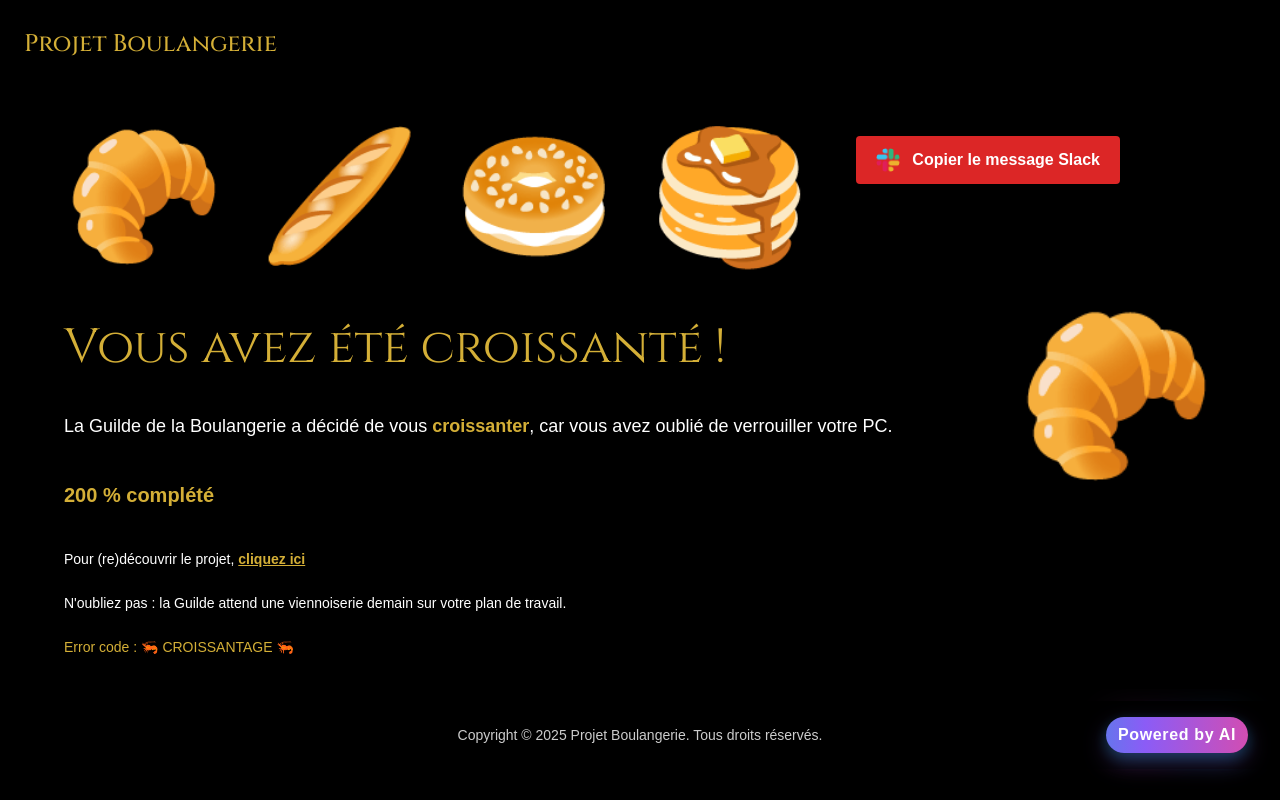
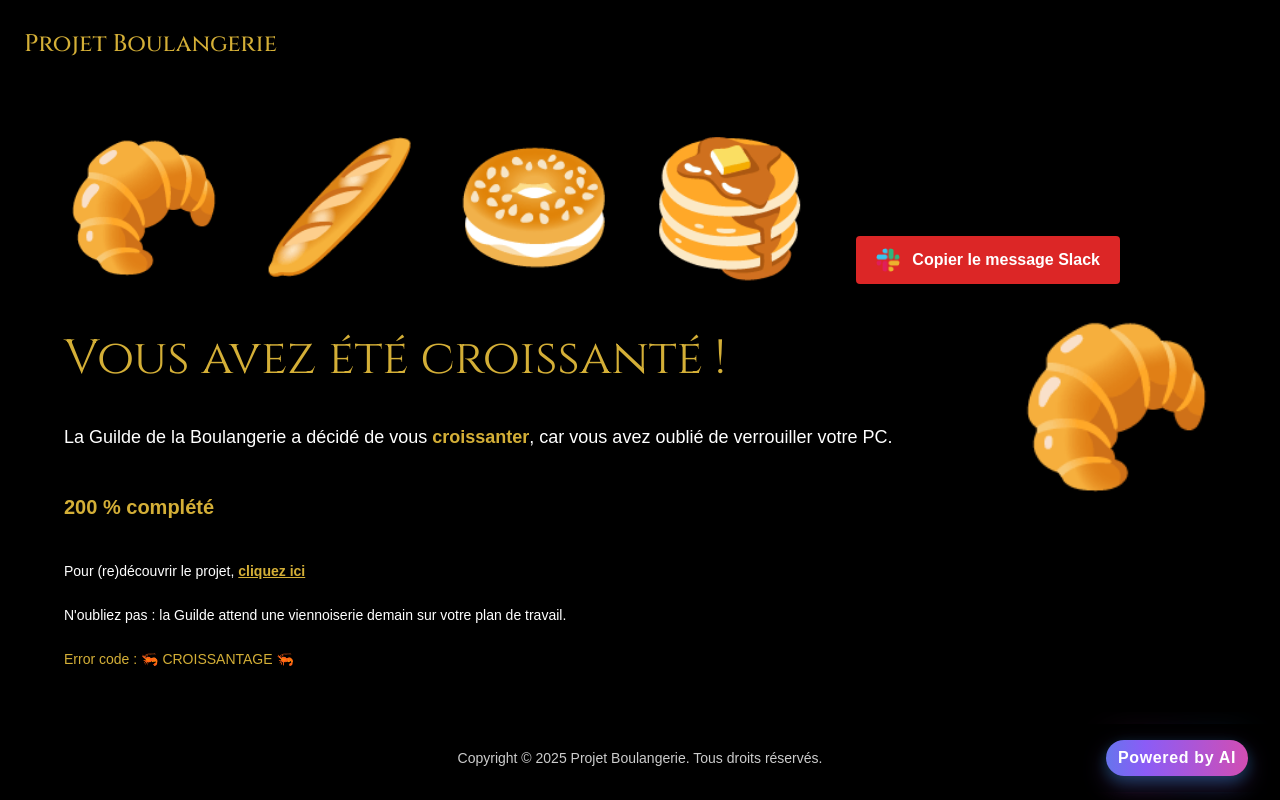
Before and after one commit to projet-boulangerie-org/projet-boulangerie, a Next.js app: page /croissant in a window 1280 px wide. Built offline with nearby package versions, Linux system fonts and the light colour scheme.

Commit message:
layout: make footer sticky-at-bottom via flex; pages: use flex-1 instead of min-h-screen/h-full; croissant main relative

```diff
--- a/app/croissant/page.tsx
+++ b/app/croissant/page.tsx
@@ -9,7 +9,7 @@ export const metadata = {
 export default function CroissantPage() {
   return (
     <>
-      <main className="mt-10 w-full h-full bg-black flex flex-col lg:flex-row items-start lg:items-center justify-start px-0">
+      <main className="relative mt-10 w-full flex-1 bg-black flex flex-col lg:flex-row items-start lg:items-center justify-start px-0">
         <CopyMessage />
         <div className="flex-1 w-full text-left px-8 lg:px-16">
           {/* Ligne de viennoiseries */}
--- a/app/layout.tsx
+++ b/app/layout.tsx
@@ -28,10 +28,12 @@ export const metadata: Metadata = {
 export default function RootLayout({ children }: { children: React.ReactNode }) {
   return (
     <html lang="en" suppressHydrationWarning={true}>
-      <body className={`${geistSans.variable} ${geistMono.variable} ${cinzel.variable} antialiased`}>
+      <body className={`${geistSans.variable} ${geistMono.variable} ${cinzel.variable} antialiased min-h-screen flex flex-col`}>
         <DarkModeInitializer />  {/* Pour précharger le fond noir */}
+        <div className="flex-1 flex flex-col">
         <ConditionalHeader /> {/* Affiche le header sauf sur la page d'accueil car soucis d'alignement*/}
         {children}
+        </div>
         <Footer />
       </body>
     </html>
--- a/app/page.tsx
+++ b/app/page.tsx
@@ -6,7 +6,7 @@ import { basePath } from '@/lib/constants';
 export default function Home() {
 
   return (
-    <main className="min-h-screen flex flex-col">
+    <main className="flex-1 flex flex-col">
       <nav className="sticky top-0 z-50 bg-[var(--background)] flex flex-col md:flex-row md:justify-between md:items-center gap-4">
         <a href={`${basePath}/`}>
           <h1 className="text-2xl pl-6 font-medium font-medieval text-boulange-gold">
--- a/components/FourMaudit.tsx
+++ b/components/FourMaudit.tsx
@@ -228,7 +228,7 @@ export default function LeFourMaudit() {
   return (
     <>
       {/* <DarkModeInitializer /> */}
-      <main className="min-h-screen flex flex-col items-center text-white px-4">
+      <main className="flex-1 flex flex-col items-center text-white px-4">
         {!mounted ? (
           <div className="min-h-[40vh] flex items-center justify-center text-sm text-gray-400">
             Chargement du comptoir…
```
